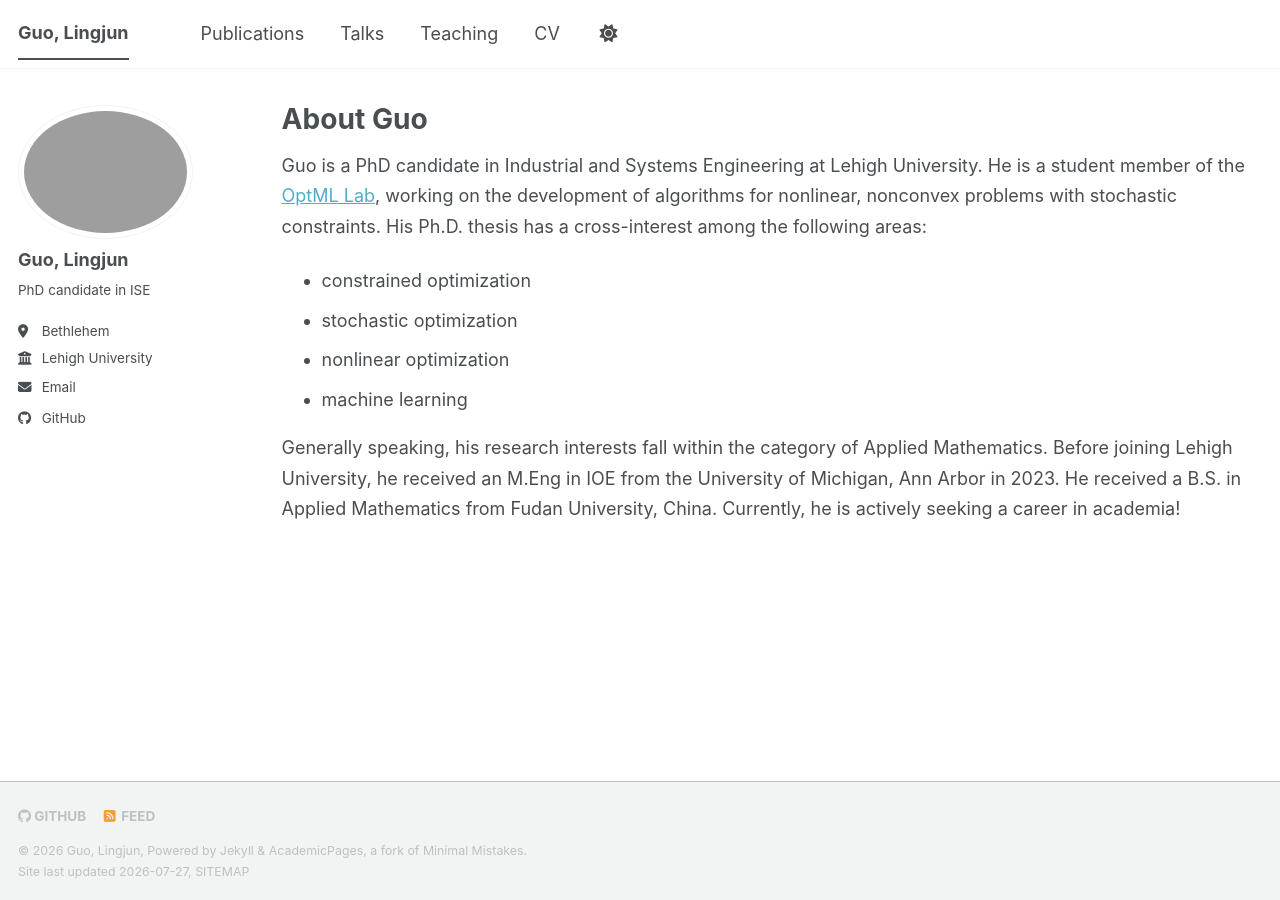
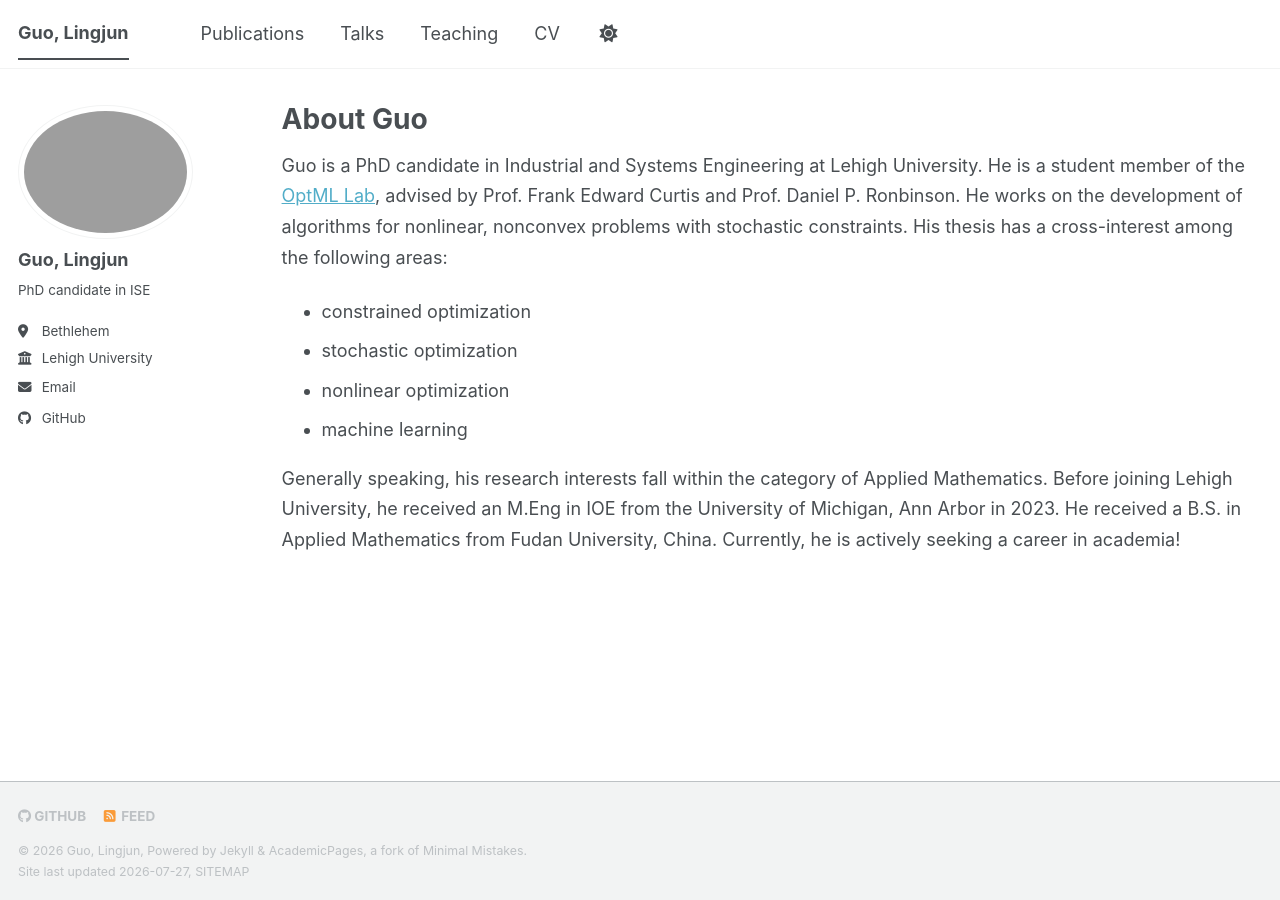
Before and after one commit to Guo-Lingjun/guo-lingjun.github.io, a Jekyll site: the page built from _pages/about.md, in a window 1280 px wide. Built offline with Jekyll 4.4.1, drawn with Linux system fonts in a browser that asks for light colours; a script bundle is joined from its source files by our own code; library files that are not in the unit come from our copies.

Commit message:
Update about.md.

```diff
--- a/_pages/about.md
+++ b/_pages/about.md
@@ -5,7 +5,7 @@ permalink: /
 author_profile: true
 ---
 
-Guo is a PhD candidate in Industrial and Systems Engineering at Lehigh University. He is a student member of the [OptML Lab](https://optml.lehigh.edu), working on the development of algorithms for nonlinear, nonconvex problems with stochastic constraints. His Ph.D. thesis has a cross-interest among the following areas:
+Guo is a PhD candidate in Industrial and Systems Engineering at Lehigh University. He is a student member of the [OptML Lab](https://optml.lehigh.edu), advised by Prof. Frank Edward Curtis and Prof. Daniel P. Ronbinson. He works on the development of algorithms for nonlinear, nonconvex problems with stochastic constraints. His thesis has a cross-interest among the following areas:
 - constrained optimization
 - stochastic optimization
 - nonlinear optimization
```
